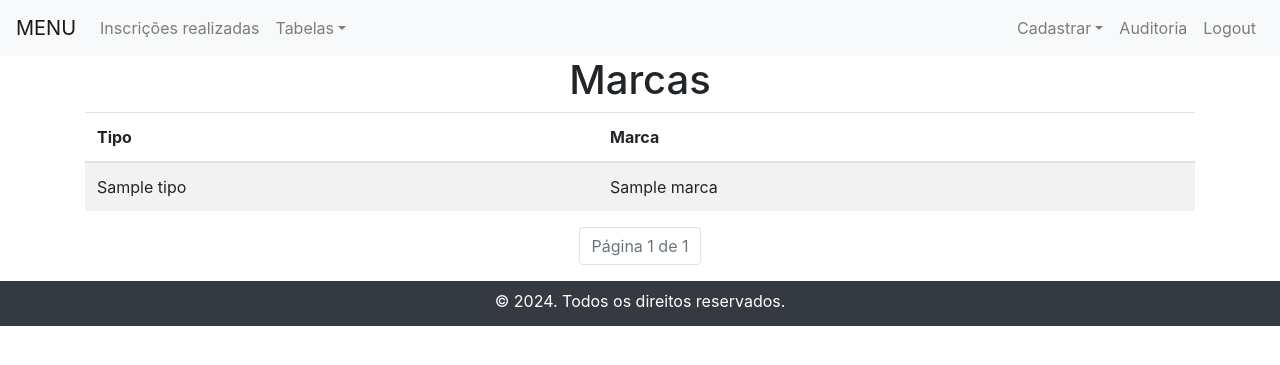
After one commit to vitoroliveirasilva/py.BrasifTreinamentos, a Flask app: page /tabela/marcas in a window 1280 px wide. The commit adds this page. Shown: the top 365 px of the page. Run offline with Flask 3, Linux system fonts and the light colour scheme; a user stored in the database is signed in; tables that the repository leaves empty hold one stand-in row (values such as "Sample post"); some libraries are stand-ins or nearby versions.

Commit message:
FEAT - Tabela de marcas

```diff
--- a/TREINAMENTO/routes/tabelas/__init__.py
+++ b/TREINAMENTO/routes/tabelas/__init__.py
@@ -2,4 +2,5 @@ from flask import Blueprint
 
 tabela_bp = Blueprint('tabela', __name__, url_prefix="/tabela")
 
+from .tabela_marcas_routes import *
 from .tabela_treinamentos_routes import *
--- /dev/null
+++ b/TREINAMENTO/routes/tabelas/tabela_marcas_routes.py
@@ -0,0 +1,23 @@
+from flask import render_template, request
+from TREINAMENTO import db
+from flask_login import login_required
+from TREINAMENTO.models import Treinamento, Marca, Tipo
+from sqlalchemy import desc
+from . import tabela_bp
+
+
+@tabela_bp.route('/marcas')
+@login_required
+def tabela_marcas():
+    page = request.args.get('page', 1, type=int)
+    per_page = request.args.get('per_page', 5, type=int)
+
+    # Consulta para trazer os marcas com os dados de tipo e marca associados
+    marcas = db.session.query(Treinamento, Marca, Tipo)\
+        .join(Marca, Treinamento.id_marca == Marca.id_marca)\
+        .join(Tipo, Marca.id_tipo == Tipo.id_tipo)\
+        .filter(Marca.status == True, Tipo.status == True)\
+        .order_by(Treinamento.data_criacao.desc())\
+        .paginate(page=page, per_page=per_page)
+
+    return render_template('/tabelas/tabela_marcas.html', marcas=marcas)
--- a/TREINAMENTO/templates/base.html
+++ b/TREINAMENTO/templates/base.html
@@ -31,7 +31,7 @@
                             <a class="dropdown-item" href="#">Logins</a>
                             <a class="dropdown-item" href="#">Responsáveis</a>
                             <a class="dropdown-item" href="/tabela/treinamentos">Treinamentos</a>
-                            <a class="dropdown-item" href="#">Marcas</a>
+                            <a class="dropdown-item" href="/tabela/marcas">Marcas</a>
                             <a class="dropdown-item" href="#">Tipos</a>
                             <a class="dropdown-item" href="#">Empresas</a>
                         </div>
--- /dev/null
+++ b/TREINAMENTO/templates/tabelas/tabela_marcas.html
@@ -0,0 +1,43 @@
+{% extends "base.html" %}
+
+{% set title = "Marcas" %}
+
+{% block content %}
+<div class="container">
+
+    <h1 class="text-center">Marcas</h1>
+
+    <div class="table-responsive">
+        <table class="table table-striped">
+            <thead>
+                <tr>
+                    <th>Tipo</th>
+                    <th>Marca</th>
+                </tr>
+            </thead>
+            <tbody>
+                {% for marca in marcas.items %}
+                <tr>
+                    <td>{{ marca.Tipo.nome }}</td>
+                    <td>{{ marca.Marca.nome }}</td>
+                </tr>
+                {% endfor %}
+            </tbody>
+        </table>
+    </div>
+    <nav aria-label="Page navigation example">
+        <ul class="pagination justify-content-center">
+            {% if marcas.has_prev %}
+            <li class="page-item"><a class="page-link"
+                    href="{{ url_for('tabela.tabela_marcas', page=marcas.prev_num) }}">Anterior</a></li>
+            {% endif %}
+            <li class="page-item disabled"><a class="page-link" href="">Página {{ marcas.page }} de
+                    {{ marcas.pages }}</a></li>
+            {% if marcas.has_next %}
+            <li class="page-item"><a class="page-link"
+                    href="{{ url_for('tabela.tabela_marcas', page=marcas.next_num) }}">Próxima</a></li>
+            {% endif %}
+        </ul>
+    </nav>
+</div>
+{% endblock %}
--- a/TREINAMENTO/templates/tabelas/tabela_treinamentos.html
+++ b/TREINAMENTO/templates/tabelas/tabela_treinamentos.html
@@ -33,7 +33,7 @@
             <li class="page-item"><a class="page-link"
                     href="{{ url_for('tabela.tabela_treinamentos', page=treinamentos.prev_num) }}">Anterior</a></li>
             {% endif %}
-            <li class="page-item disabled"><a class="page-link" href="#">Página {{ treinamentos.page }} de
+            <li class="page-item disabled"><a class="page-link" href="">Página {{ treinamentos.page }} de
                     {{ treinamentos.pages }}</a></li>
             {% if treinamentos.has_next %}
             <li class="page-item"><a class="page-link"
```
